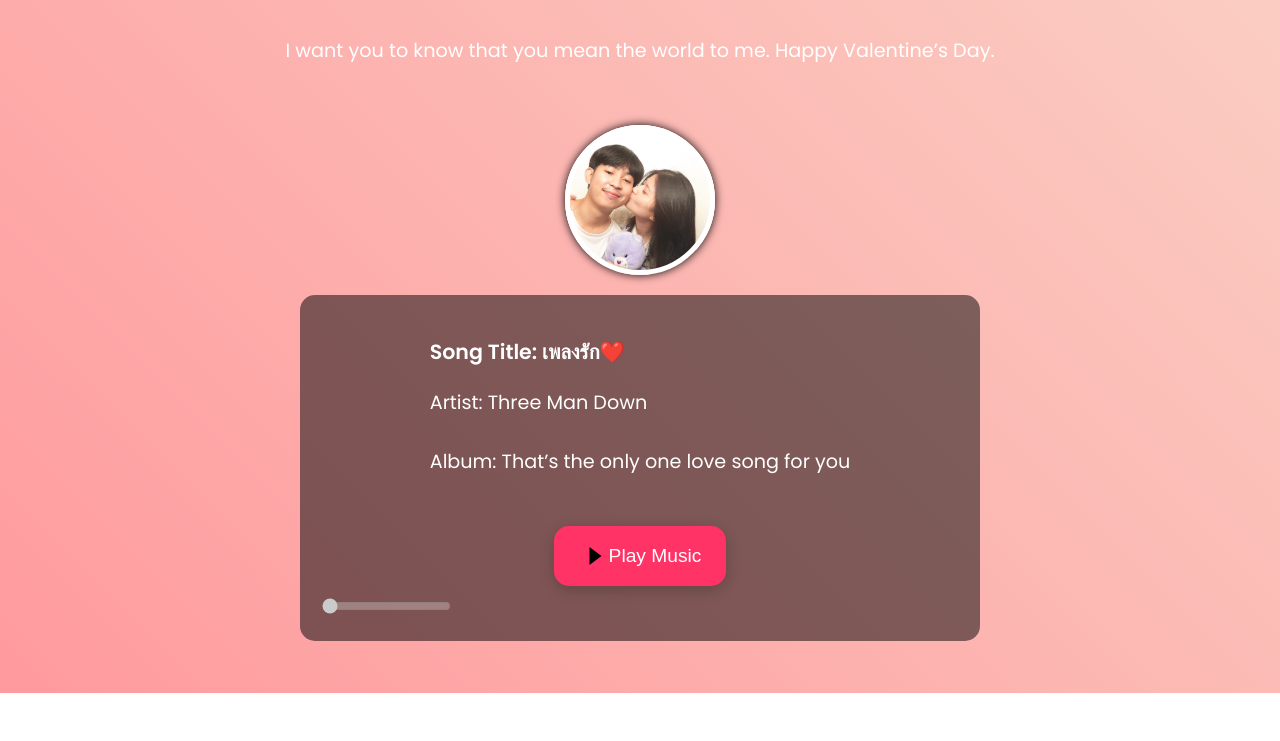
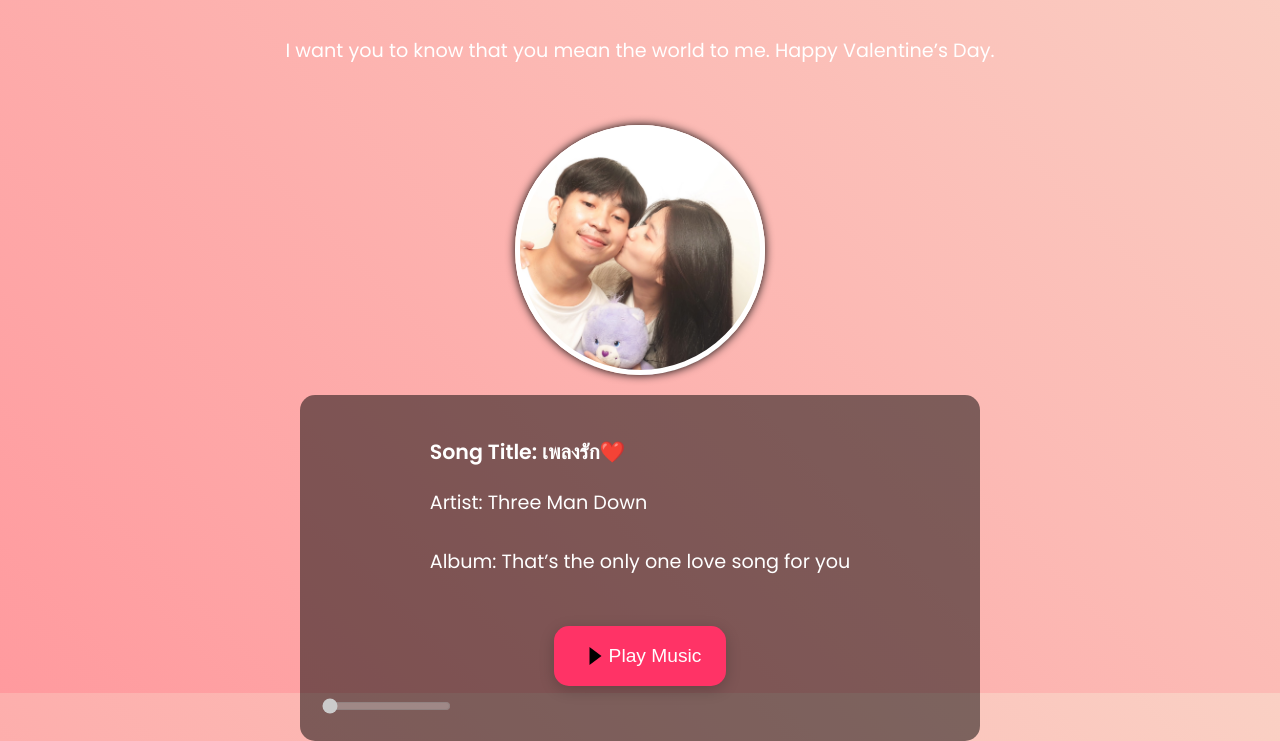
Before and after one commit to Maimeetang11/valentine-surprise, a website: page index.html in a window 1280 px wide. Shown: the part 127-868 px from the top of the page. Before the commit the page ends 820 px from the top, so only its background shows below. Drawn offline with Linux system fonts and the light colour scheme.

Commit message:
Update index.html

```diff
--- a/index.html
+++ b/index.html
@@ -64,8 +64,8 @@
 
       .disc-container {
         position: relative;
-        width: 150px;
-        height: 150px;
+        width: 250px;
+        height: 250px;
         margin-top: 30px;
         display: flex;
         justify-content: center; /* จัดให้อยู่กลางในแนวนอน */
@@ -73,8 +73,8 @@
       }
 
       .disc {
-        width: 150px;
-        height: 150px;
+        width: 250px;
+        height: 250px;
         border-radius: 50%;
         background: url('https://raw.githubusercontent.com/Maimeetang11/valentine-surprise/main/S__7274499.jpg') center/cover;
         position: relative;
```
